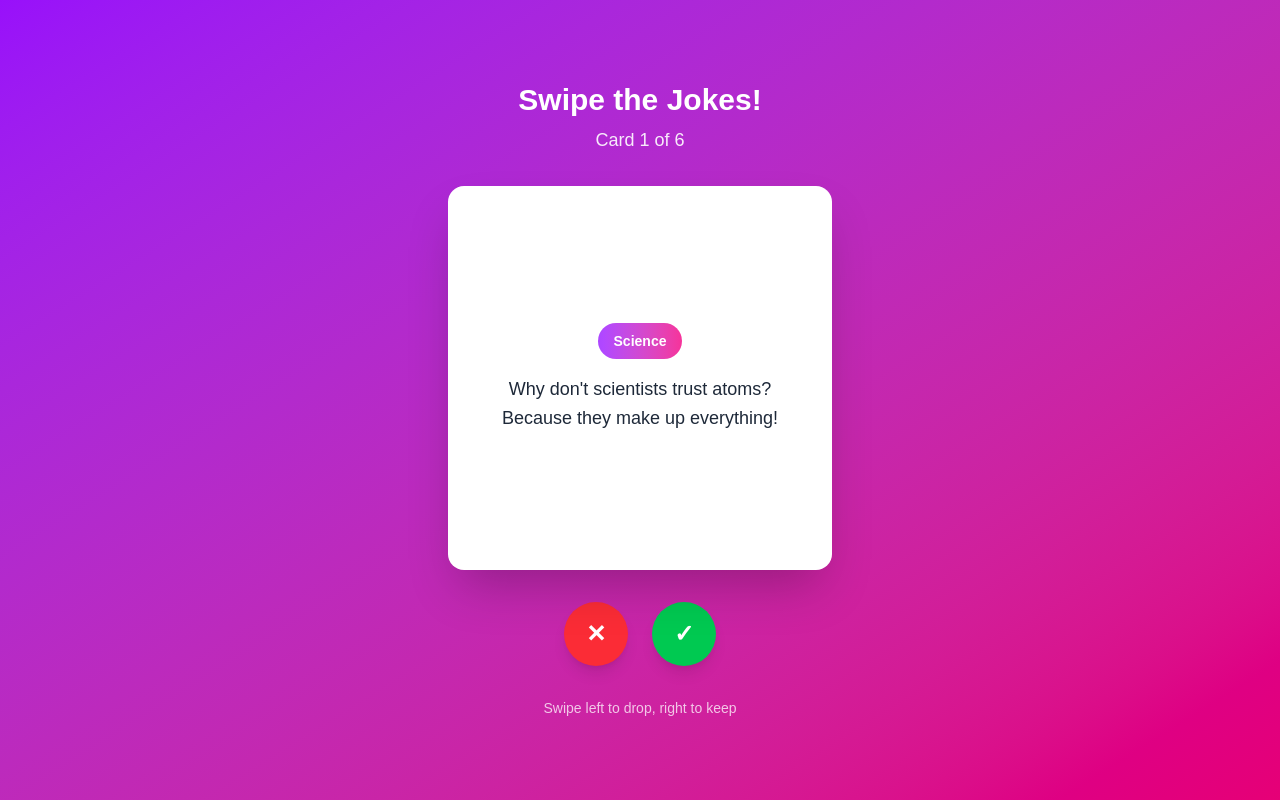
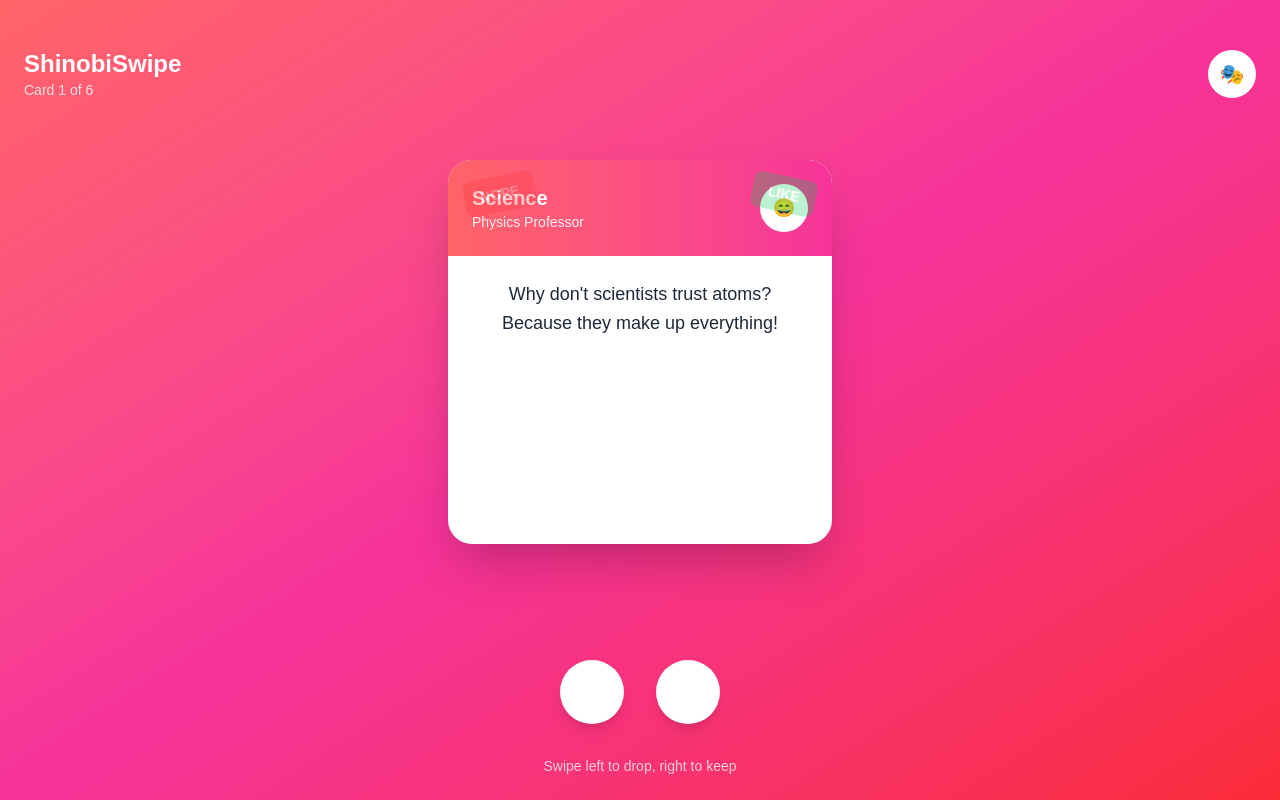
Before and after one commit to faraza/ShinobiSwipe, a Next.js app in the folder shinobi-swipe/: page /swipe in a window 1280 px wide. Built offline with nearby package versions, Linux system fonts and the light colour scheme.

Commit message:
Making progress.

```diff
--- a/shinobi-swipe/src/app/page.tsx
+++ b/shinobi-swipe/src/app/page.tsx
@@ -22,23 +22,31 @@ export default function Home() {
   };
 
   return (
-    <div className="min-h-screen bg-gradient-to-br from-purple-600 to-pink-600 flex items-center justify-center p-4">
-      <div className="bg-white rounded-2xl shadow-2xl p-8 w-full max-w-md">
-        <h1 className="text-3xl font-bold text-center text-gray-800 mb-8">
-          ShinobiSwipe
-        </h1>
+    <div className="min-h-screen bg-gradient-to-br from-red-400 via-pink-500 to-red-500 flex items-center justify-center p-4">
+      <div className="bg-white rounded-3xl shadow-2xl p-8 w-full max-w-md mx-4">
+        <div className="text-center mb-8">
+          <div className="w-20 h-20 bg-gradient-to-r from-red-400 to-pink-500 rounded-full flex items-center justify-center mx-auto mb-4">
+            <span className="text-white text-3xl font-bold">S</span>
+          </div>
+          <h1 className="text-4xl font-bold text-gray-800 mb-2">
+            ShinobiSwipe
+          </h1>
+          <p className="text-gray-600 text-lg">
+            Create your video storyboard
+          </p>
+        </div>
 
         <form onSubmit={handleSubmit} className="space-y-6">
           <div>
-            <label htmlFor="premise" className="block text-sm font-medium text-gray-700 mb-2">
-              Enter your video premise:
+            <label htmlFor="premise" className="block text-sm font-semibold text-gray-700 mb-3">
+              What's your video about?
             </label>
             <textarea
               id="premise"
               value={premise}
               onChange={(e) => setPremise(e.target.value)}
-              placeholder="Describe your video idea here..."
-              className="w-full px-4 py-3 border border-gray-300 rounded-lg focus:ring-2 focus:ring-purple-500 focus:border-transparent resize-none"
+              placeholder="Describe your video idea here... (e.g., A cooking tutorial for beginners, A travel vlog in Japan, etc.)"
+              className="w-full px-4 py-4 border-2 border-gray-200 rounded-2xl focus:ring-2 focus:ring-red-400 focus:border-red-400 resize-none transition-all duration-200 text-gray-700 placeholder-gray-400"
               rows={4}
               disabled={isLoading}
             />
@@ -47,18 +55,25 @@ export default function Home() {
           <button
             type="submit"
             disabled={!premise.trim() || isLoading}
-            className="w-full bg-gradient-to-r from-purple-500 to-pink-500 text-white font-semibold py-3 px-6 rounded-lg hover:from-purple-600 hover:to-pink-600 disabled:opacity-50 disabled:cursor-not-allowed transition-all duration-200"
+            className="w-full bg-gradient-to-r from-red-400 to-pink-500 text-white font-bold py-4 px-6 rounded-2xl hover:from-red-500 hover:to-pink-600 disabled:opacity-50 disabled:cursor-not-allowed transition-all duration-200 text-lg shadow-lg hover:shadow-xl transform hover:scale-105"
           >
-            {isLoading ? 'Generating Cards...' : 'Generate Cards'}
+            {isLoading ? (
+              <div className="flex items-center justify-center">
+                <div className="animate-spin rounded-full h-6 w-6 border-b-2 border-white mr-3"></div>
+                Generating Cards...
+              </div>
+            ) : (
+              'Start Swiping!'
+            )}
           </button>
         </form>
 
         {isLoading && (
           <div className="mt-6">
-            <div className="w-full bg-gray-200 rounded-full h-2">
-              <div className="bg-gradient-to-r from-purple-500 to-pink-500 h-2 rounded-full animate-pulse" style={{ width: '100%' }}></div>
+            <div className="w-full bg-gray-200 rounded-full h-3 overflow-hidden">
+              <div className="bg-gradient-to-r from-red-400 to-pink-500 h-3 rounded-full animate-pulse transition-all duration-1000" style={{ width: '100%' }}></div>
             </div>
-            <p className="text-center text-gray-600 mt-2">Creating your swipe cards...</p>
+            <p className="text-center text-gray-600 mt-3 font-medium">Creating your swipe cards...</p>
           </div>
         )}
       </div>
--- a/shinobi-swipe/src/app/swipe/page.tsx
+++ b/shinobi-swipe/src/app/swipe/page.tsx
@@ -9,38 +9,45 @@ interface JokeCard {
   id: number;
   joke: string;
   category: string;
+  author?: string;
 }
 
 const sampleJokes: JokeCard[] = [
   {
     id: 1,
     joke: "Why don't scientists trust atoms? Because they make up everything!",
-    category: "Science"
+    category: "Science",
+    author: "Physics Professor"
   },
   {
     id: 2,
     joke: "What do you call a fake noodle? An impasta!",
-    category: "Food"
+    category: "Food",
+    author: "Chef Mario"
   },
   {
     id: 3,
     joke: "Why did the scarecrow win an award? Because he was outstanding in his field!",
-    category: "Agriculture"
+    category: "Agriculture",
+    author: "Farmer Joe"
   },
   {
     id: 4,
     joke: "Why don't eggs tell jokes? They'd crack each other up!",
-    category: "Food"
+    category: "Food",
+    author: "Breakfast Club"
   },
   {
     id: 5,
     joke: "What do you call a bear with no teeth? A gummy bear!",
-    category: "Animals"
+    category: "Animals",
+    author: "Wildlife Expert"
   },
   {
     id: 6,
     joke: "Why did the math book look so sad? Because it had too many problems!",
-    category: "Education"
+    category: "Education",
+    author: "Math Teacher"
   }
 ];
 
@@ -48,6 +55,7 @@ export default function SwipePage() {
   const [currentIndex, setCurrentIndex] = useState(0);
   const [swipedCards, setSwipedCards] = useState<{ id: number; direction: 'left' | 'right' }[]>([]);
   const [isAnimating, setIsAnimating] = useState(false);
+  const [swipeDirection, setSwipeDirection] = useState<'left' | 'right' | null>(null);
   const router = useRouter();
 
   const currentCard = sampleJokes[currentIndex];
@@ -57,7 +65,7 @@ export default function SwipePage() {
       // All cards swiped, navigate to storyboard
       setTimeout(() => {
         router.push('/storyboard');
-      }, 500);
+      }, 1000);
     }
   }, [currentIndex, router]);
 
@@ -65,11 +73,13 @@ export default function SwipePage() {
     if (isAnimating || currentIndex >= sampleJokes.length) return;
 
     setIsAnimating(true);
+    setSwipeDirection(direction);
     setSwipedCards(prev => [...prev, { id: currentCard.id, direction }]);
 
     setTimeout(() => {
       setCurrentIndex(prev => prev + 1);
       setIsAnimating(false);
+      setSwipeDirection(null);
     }, 300);
   };
 
@@ -92,54 +102,89 @@ export default function SwipePage() {
 
   if (currentIndex >= sampleJokes.length) {
     return (
-      <div className="min-h-screen bg-gradient-to-br from-purple-600 to-pink-600 flex items-center justify-center">
+      <div className="min-h-screen bg-gradient-to-br from-red-400 via-pink-500 to-red-500 flex items-center justify-center">
         <div className="text-center text-white">
-          <h1 className="text-4xl font-bold mb-4">All Done!</h1>
-          <p className="text-xl">Redirecting to storyboard...</p>
+          <div className="w-24 h-24 bg-white bg-opacity-20 rounded-full flex items-center justify-center mx-auto mb-6">
+            <span className="text-4xl">🎬</span>
+          </div>
+          <h1 className="text-5xl font-bold mb-4">All Done!</h1>
+          <p className="text-xl opacity-90">Creating your storyboard...</p>
         </div>
       </div>
     );
   }
 
   return (
-    <div className="min-h-screen bg-gradient-to-br from-purple-600 to-pink-600 flex flex-col items-center justify-center p-4">
-      <div className="text-center text-white mb-8">
-        <h1 className="text-3xl font-bold mb-2">Swipe the Jokes!</h1>
-        <p className="text-lg opacity-90">
-          Card {currentIndex + 1} of {sampleJokes.length}
-        </p>
+    <div className="min-h-screen bg-gradient-to-br from-red-400 via-pink-500 to-red-500 flex flex-col">
+      {/* Header */}
+      <div className="flex justify-between items-center p-6 pt-12">
+        <div className="text-white">
+          <h1 className="text-2xl font-bold">ShinobiSwipe</h1>
+          <p className="text-sm opacity-80">Card {currentIndex + 1} of {sampleJokes.length}</p>
+        </div>
+        <div className="w-12 h-12 bg-white bg-opacity-20 rounded-full flex items-center justify-center">
+          <span className="text-white text-xl">🎭</span>
+        </div>
       </div>
 
-      <div className="relative w-full max-w-sm h-96 mb-8" {...handlers}>
+      {/* Card Container */}
+      <div className="flex-1 flex items-center justify-center px-6 pb-20">
+        <div className="relative w-full max-w-sm h-96" {...handlers}>
           <motion.div
             key={currentCard.id}
-          className="absolute inset-0 bg-white rounded-2xl shadow-2xl p-6 flex flex-col justify-center items-center cursor-grab active:cursor-grabbing"
+            className="absolute inset-0 bg-white rounded-3xl shadow-2xl overflow-hidden cursor-grab active:cursor-grabbing"
             drag="x"
             dragConstraints={{ left: 0, right: 0 }}
             dragElastic={0.1}
             onDragEnd={handleDragEnd}
             animate={{
               scale: isAnimating ? 0.95 : 1,
-            rotate: isAnimating ? 5 : 0,
+              rotate: swipeDirection === 'left' ? -15 : swipeDirection === 'right' ? 15 : 0,
+              x: swipeDirection === 'left' ? -400 : swipeDirection === 'right' ? 400 : 0,
             }}
-          transition={{ duration: 0.2 }}
+            transition={{ duration: 0.3, ease: "easeOut" }}
           >
-          <div className="text-center">
-            <div className="bg-gradient-to-r from-purple-500 to-pink-500 text-white px-4 py-2 rounded-full text-sm font-semibold mb-4 inline-block">
-              {currentCard.category}
+            {/* Card Header */}
+            <div className="bg-gradient-to-r from-red-400 to-pink-500 p-6 text-white">
+              <div className="flex justify-between items-center">
+                <div>
+                  <h2 className="text-xl font-bold">{currentCard.category}</h2>
+                  <p className="text-sm opacity-90">{currentCard.author}</p>
                 </div>
-            <p className="text-gray-800 text-lg font-medium leading-relaxed">
+                <div className="w-12 h-12 bg-white bg-opacity-20 rounded-full flex items-center justify-center">
+                  <span className="text-lg">😄</span>
+                </div>
+              </div>
+            </div>
+
+            {/* Card Content */}
+            <div className="p-6 flex-1 flex items-center justify-center">
+              <p className="text-gray-800 text-lg font-medium leading-relaxed text-center">
                 {currentCard.joke}
               </p>
             </div>
+
+            {/* Swipe Indicators */}
+            <div className="absolute top-4 left-4 transform -rotate-12">
+              <div className="bg-red-500 text-white px-4 py-2 rounded-lg font-bold text-sm opacity-0 animate-pulse">
+                NOPE
+              </div>
+            </div>
+            <div className="absolute top-4 right-4 transform rotate-12">
+              <div className="bg-green-500 text-white px-4 py-2 rounded-lg font-bold text-sm opacity-0 animate-pulse">
+                LIKE
+              </div>
+            </div>
           </motion.div>
         </div>
+      </div>
 
-      <div className="flex gap-6">
+      {/* Action Buttons */}
+      <div className="flex justify-center gap-8 pb-8">
         <button
           onClick={() => handleSwipe('left')}
           disabled={isAnimating}
-          className="w-16 h-16 bg-red-500 hover:bg-red-600 disabled:opacity-50 rounded-full flex items-center justify-center text-white text-2xl font-bold shadow-lg transition-all duration-200"
+          className="w-16 h-16 bg-white bg-opacity-20 hover:bg-opacity-30 disabled:opacity-50 rounded-full flex items-center justify-center text-white text-3xl font-bold shadow-lg transition-all duration-200 transform hover:scale-110"
         >
           ✕
         </button>
@@ -147,16 +192,15 @@ export default function SwipePage() {
         <button
           onClick={() => handleSwipe('right')}
           disabled={isAnimating}
-          className="w-16 h-16 bg-green-500 hover:bg-green-600 disabled:opacity-50 rounded-full flex items-center justify-center text-white text-2xl font-bold shadow-lg transition-all duration-200"
+          className="w-16 h-16 bg-white bg-opacity-20 hover:bg-opacity-30 disabled:opacity-50 rounded-full flex items-center justify-center text-white text-3xl font-bold shadow-lg transition-all duration-200 transform hover:scale-110"
         >
-          ✓
+          ♥
         </button>
       </div>
 
-      <div className="mt-8 text-white text-center">
-        <p className="text-sm opacity-75">
-          Swipe left to drop, right to keep
-        </p>
+      {/* Instructions */}
+      <div className="text-center text-white text-sm opacity-75 pb-6">
+        <p>Swipe left to drop, right to keep</p>
       </div>
     </div>
   );
```
Also changed, not shown: shinobi-swipe/src/app/storyboard/page.tsx (+12 -4 lines). Lines whose indentation alone changed are shown as unchanged.
